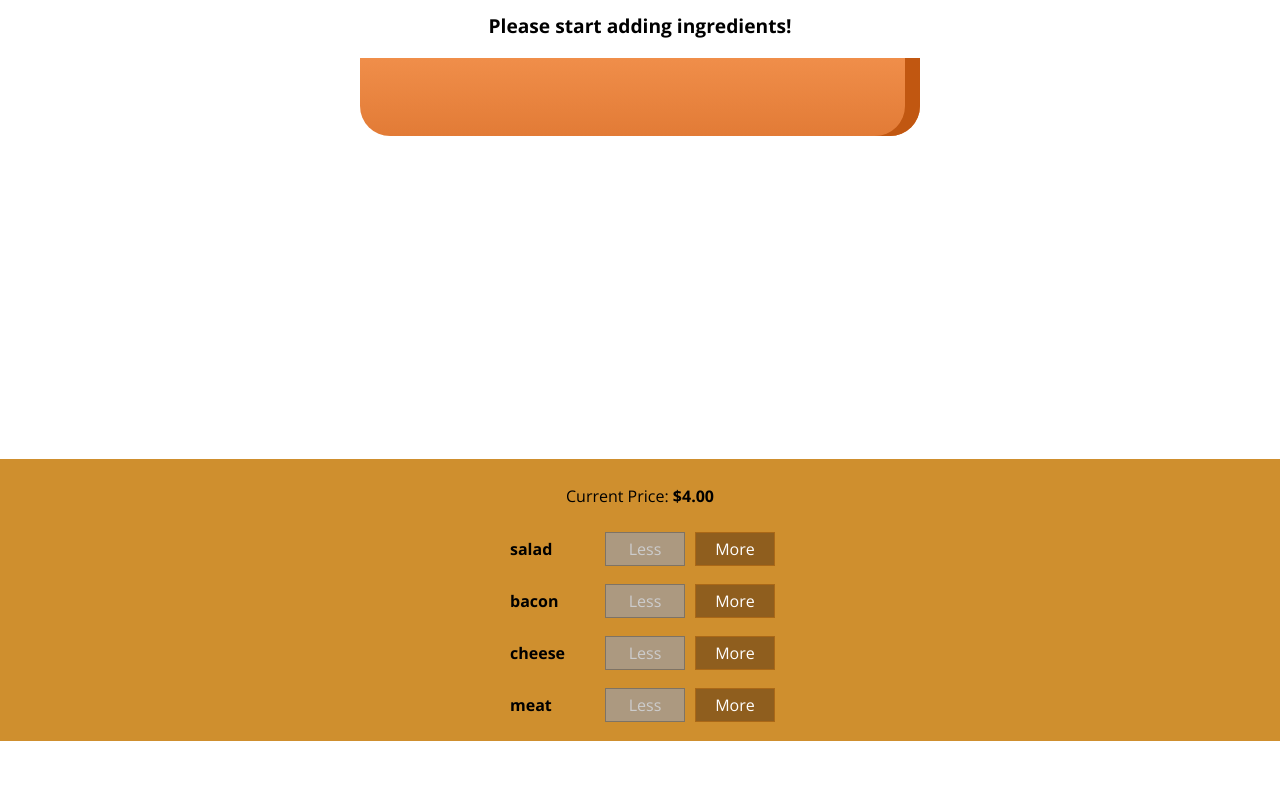
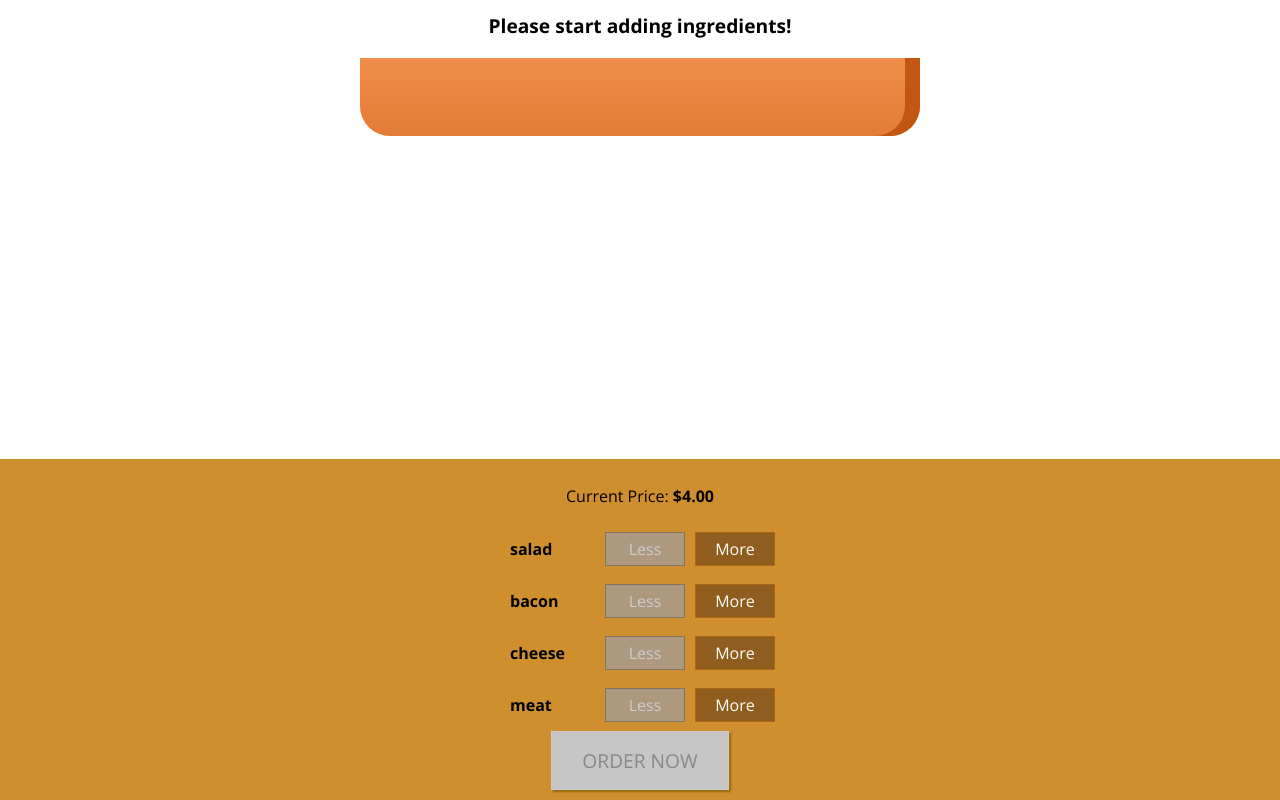
Before and after one commit to akpatel7/myBurgerApp, a React app: page / in a window 1280 px wide. Shown: the part 179-979 px from the top of the page. Before the commit the page ends 920 px from the top, so only its background shows below. Built offline with nearby package versions, Linux system fonts and the light colour scheme.

Commit message:
fix overflo

```diff
--- a/src/components/Burger/BuildControls/BuildControls.css
+++ b/src/components/Burger/BuildControls/BuildControls.css
@@ -8,3 +8,45 @@
     margin: auto;
     padding: 10px 0;
 }
+
+
+.OrderButton {
+    background-color: #DAD735;
+    outline: none;
+    cursor: pointer;
+    border: 1px solid #966909;
+    color: #966909;
+    font-family: inherit;
+    font-size: 1.2em;
+    padding: 15px 30px;
+    box-shadow: 2px 2px 2px #966909;
+}
+
+.OrderButton:hover, .OrderButton:active {
+    background-color: #A0DB41;
+    border: 1px solid #966909;
+    color: #966909;
+}
+
+.OrderButton:disabled {
+    background-color: #C7C6C6;
+    cursor: not-allowed;
+    border: 1px solid #ccc;
+    color: #888888;
+}
+
+.OrderButton:not(:disabled) {
+    animation: enable 0.3s linear;
+}
+
+@keyframes enable {
+    0% {
+        transform: scale(1);
+    }
+    60% {
+        transform: scale(1.1);
+    }
+    100% {
+        transform: scale(1);
+    }
+}
--- a/src/components/Burger/BuildControls/BuildControls.js
+++ b/src/components/Burger/BuildControls/BuildControls.js
@@ -21,6 +21,8 @@
                 removed={() => props.ingredientRemoved(ctrl.type)}
                 disabled={props.disabled[ctrl.type]}/>
         ))}
+        <button className={classes.OrderButton}
+                disabled={!props.purchasable}>ORDER NOW</button>
     </div>
 );
 
--- a/src/containers/BurgerBuilder/BurgerBuilder.js
+++ b/src/containers/BurgerBuilder/BurgerBuilder.js
@@ -19,7 +19,22 @@
             cheese: 0,
             meat: 0
         },
-        totalPrice: 4
+        totalPrice: 4,
+        purchaseable: false
+    }
+
+    updatePurchaseState = (ingredients) => {
+        // const ingredients = {
+        //     ...this.state.ingredients
+        // };
+        const sum = Object.keys(ingredients)
+            .map(igKey => {
+                return ingredients[igKey];
+            })
+            .reduce((sum, el) => {
+                return sum + el;
+            }, 0);
+        this.setState({ purchaseable: sum > 0 });
     }
 
     addIngredientHandler = (type) => {
@@ -36,6 +51,7 @@
             ingredients: updatedIngredients,
             totalPrice: newPrice
         });
+        this.updatePurchaseState(updatedIngredients);
     }
 
     removeIngredientHandler = (type) => {
@@ -55,6 +71,7 @@
             ingredients: updatedIngredients,
             totalPrice: newPrice
         });
+        this.updatePurchaseState(updatedIngredients);
     }
 
     render() {
@@ -71,6 +88,7 @@
                  ingredientAdded={this.addIngredientHandler}
                  ingredientRemoved={this.removeIngredientHandler}
                  disabled={disabledInfo}
+                 purchasable={this.state.purchaseable}
                  price={this.state.totalPrice} />
             </Aux>
         );
```
